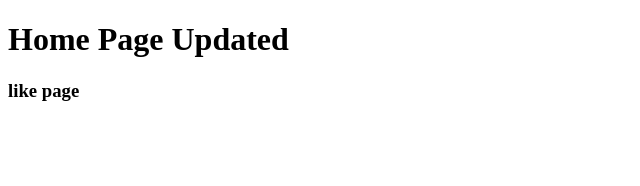
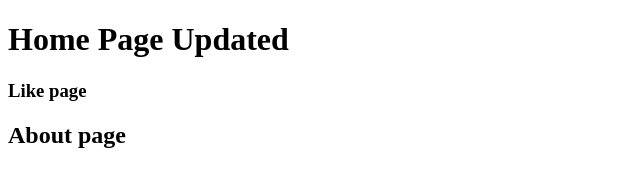
Before and after one commit to ZEK-XCPY/test-repo, a plain HTML site: page index.html in a window 1280 px wide. Shown: the whole page, without its empty margins (0-640 px from the left). Drawn offline with Linux system fonts and the light colour scheme.

Commit message:
about page

```diff
--- a/index.html
+++ b/index.html
@@ -7,7 +7,8 @@
 </head>
 <body>
   <h1>Home Page Updated</h1>
-  <h3>like page</h3>
+  <h3>Like page </h3>
+  <h2>About page</h2>
 
 </body>
 </html>
```
